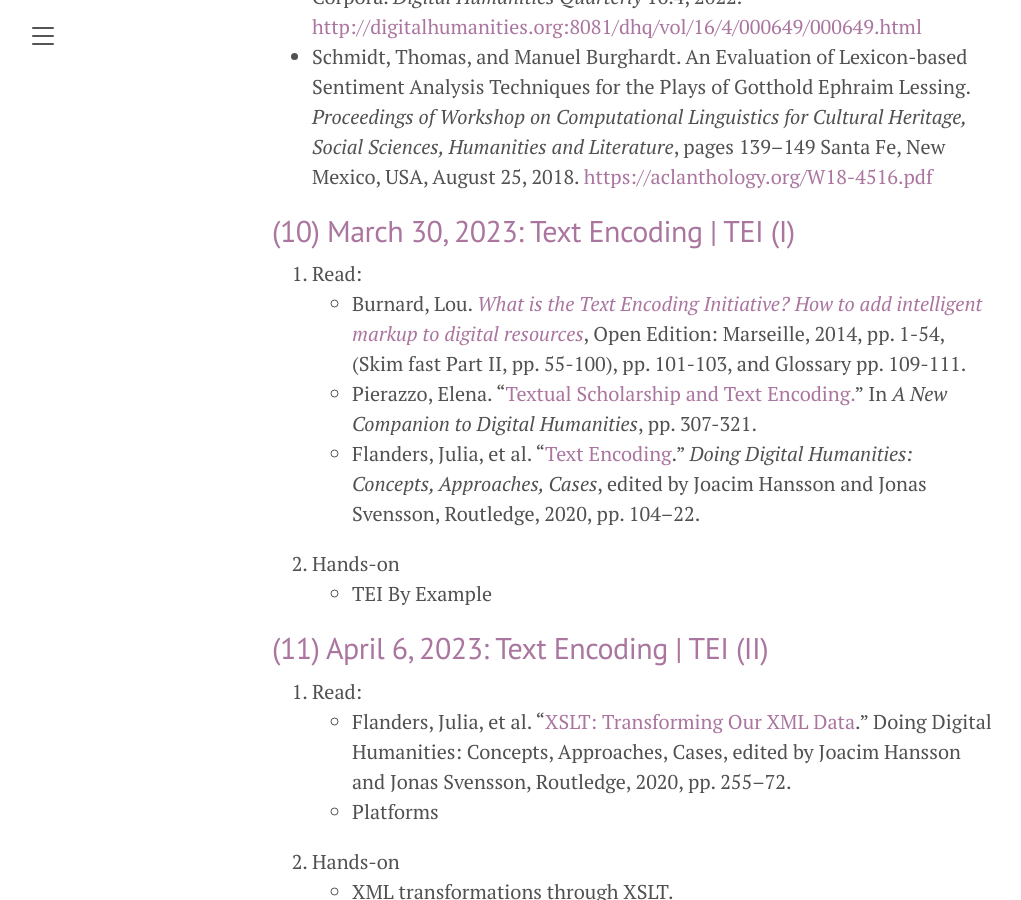
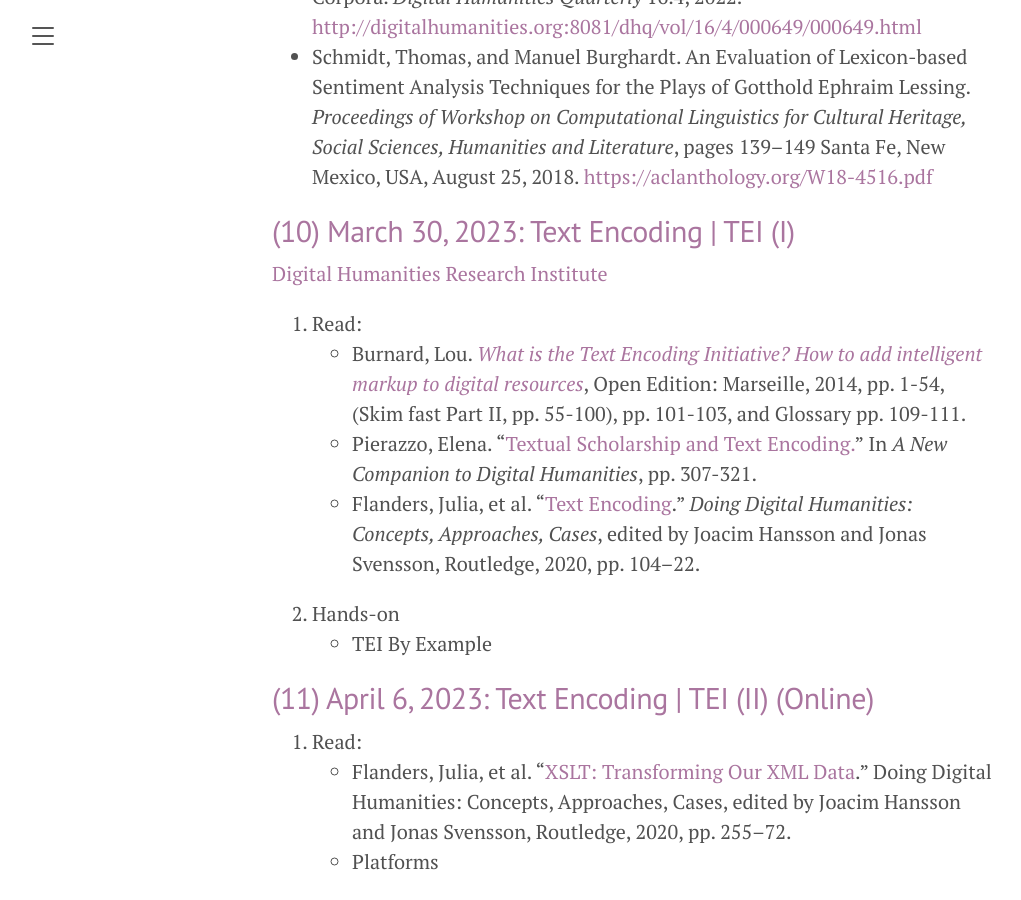
Before and after one commit to susannalles/DHPracticum_Spring23, a Jekyll site: the page built from schedule.md, in a window 1280 px wide and 900 px high, scrolled down 5456 px. Shown: the whole window, without its empty margins (8-1029 px from the left). Built offline with Jekyll 4.4.1, drawn with Linux system fonts in a browser that asks for light colours.

Commit message:
Update schedule.md

```diff
--- a/schedule.md
+++ b/schedule.md
@@ -136,6 +136,9 @@ Santa Fe, New Mexico, USA, August 25, 2018. <https://aclanthology.org/W18-4516.p
 
 
 ## (10) March 30, 2023: Text Encoding | TEI (I)
+
+[Digital Humanities Research Institute](https://dh.miami.edu/events/index.html)
+
 1. Read:
   - Burnard, Lou. *[What is the Text Encoding Initiative? How to add intelligent markup to digital resources](https://books.openedition.org/oep/679?lang=en)*, Open Edition: Marseille, 2014, pp. 1-54, (Skim fast Part II, pp. 55-100), pp. 101-103, and Glossary pp. 109-111.
   - Pierazzo, Elena. “[Textual Scholarship and Text Encoding.](https://onlinelibrary.wiley.com/doi/abs/10.1002/9781118680605.ch21)” In *A New Companion to Digital Humanities*, pp. 307-321.
@@ -144,7 +147,7 @@ Santa Fe, New Mexico, USA, August 25, 2018. <https://aclanthology.org/W18-4516.p
 3. Hands-on
   - TEI By Example
 
-## (11) April 6, 2023: Text Encoding | TEI (II)
+## (11) April 6, 2023: Text Encoding | TEI (II) (Online)
 
 1. Read:
   - Flanders, Julia, et al. “[XSLT: Transforming Our XML Data](http://urn.kb.se/resolve?urn=urn:nbn:se:lnu:diva-97628).” Doing Digital Humanities: Concepts, Approaches, Cases, edited by Joacim Hansson and Jonas Svensson, Routledge, 2020, pp. 255–72.
```
